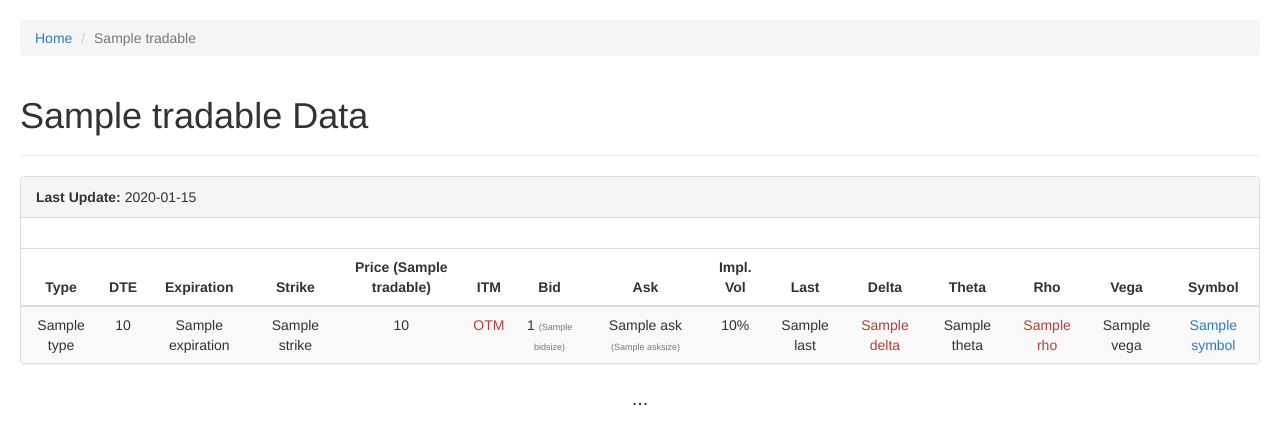
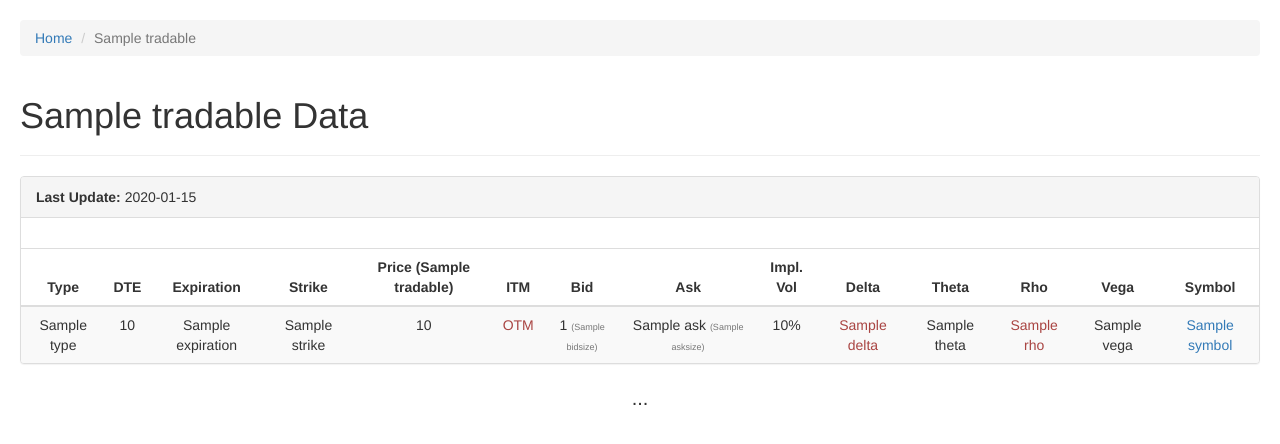
Before and after one commit to djcohen03/tdserver, a Flask app: template static/templates/tradable.html in a window 1280 px wide. Shown: the top 444 px of the page. Run offline with Flask 2, Linux system fonts and the light colour scheme; the template is opened without the code that fills it: most values are stand-ins (such as "Sample title", 1, 10 or a date in 2020); parts of the project's set-up code (start-up, migrations or seed data) failed here and were passed over; some libraries are stand-ins or nearby versions.

Commit message:
Removing last tradable column

```diff
--- a/static/templates/tradable.html
+++ b/static/templates/tradable.html
@@ -37,7 +37,6 @@
                 <th>Bid</th>
                 <th>Ask</th>
                 <th>Impl. Vol</th>
-                <th>Last</th>
                 <th>Delta</th>
                 <th>Theta</th>
                 <th>Rho</th>
@@ -57,7 +56,6 @@
                 <td>{{ item.bid }} <span class='subspan'>({{ item.bidsize }})</span> </td>
                 <td>{{ item.ask }} <span class='subspan'>({{ item.asksize }})</span> </td>
                 <td>{{ item.volatility | round(1) }}%</td>
-                <td>{{ item.last }}</td>
                 <td class="{% if item.delta >= 0 %}text-success{% else %}text-danger{% endif %}">{{ item.delta }}</td>
                 <td>{{ item.theta }}</td>
                 <td class="{% if item.rho >= 0 %}text-success{% else %}text-danger{% endif %}">{{ item.rho }}</td>
```
